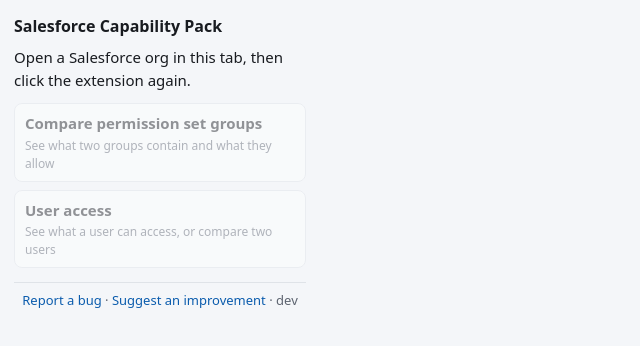
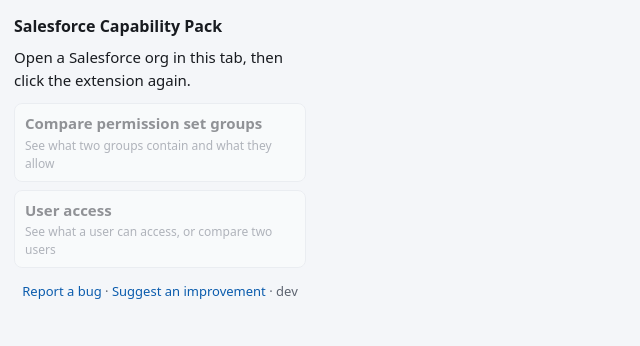
Before and after one commit to fulton916/Salesforce_Capability_Pack, a website with bundled scripts: page sf-psg-compare/extension/popup.html in a window 1280 px wide. Shown: the whole page, without its empty margins (0-640 px from the left). Built offline with nearby package versions, Linux system fonts and the light colour scheme.

Commit message:
sf-psg-compare: left-align the popup footer, drop the rule above it
Co-Authored-By: Claude Opus 5.5 <noreply@anthropic.com>

```diff
--- a/sf-psg-compare/extension/popup.html
+++ b/sf-psg-compare/extension/popup.html
@@ -11,7 +11,7 @@
   #menu button { width: 100%; text-align: left; padding: 8px 10px; }
   #menu .tool-title { display: block; font-weight: 600; }
   #menu .tool-desc { display: block; font-size: 12px; color: var(--muted); margin-top: 2px; }
-  .footer { margin-top: 14px; padding-top: 8px; border-top: 1px solid var(--line); font-size: 12px; color: var(--muted); white-space: nowrap; }
+  .footer { margin-top: 14px; text-align: left; font-size: 12px; color: var(--muted); white-space: nowrap; }
   .footer a { color: var(--accent, #0b5cab); text-decoration: none; }
   .footer a:hover, .footer a:focus-visible { text-decoration: underline; }
 </style>
```
